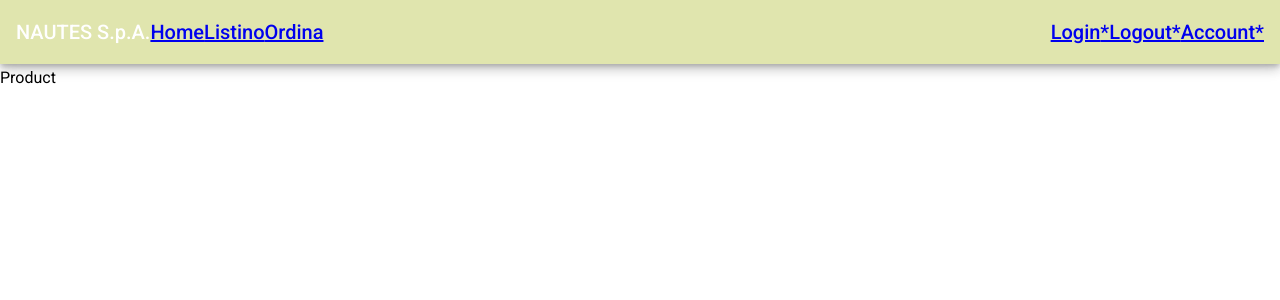
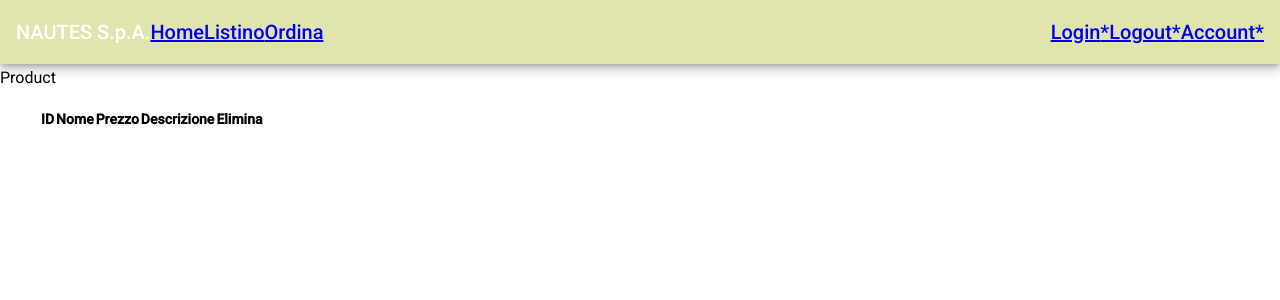
Before and after one commit to MirkoVerdecchia/E-Commerce_TDD, an Angular app: page /admin in a window 1280 px wide. Shown: the top 300 px of the page. Built offline with nearby package versions, Linux system fonts and the light colour scheme; data requests are answered from the project's data file.

Commit message:
Jasmine Test Success: - should show the deletable products

```diff
--- a/src/app/components/admin/admin.component.html
+++ b/src/app/components/admin/admin.component.html
@@ -1,3 +1,14 @@
 <div class="tableTitle">
   <h3>Product</h3>
 </div>
+<ul class="listBox" tabindex="0" role="listbox">
+  <thead>
+    <tr>
+      <th class="text-left">ID</th>
+      <th class="text-left">Nome</th>
+      <th class="text-left">Prezzo</th>
+      <th class="text-left">Descrizione</th>
+      <th class="text-left">Elimina</th>
+    </tr>
+  </thead>
+</ul>
```
